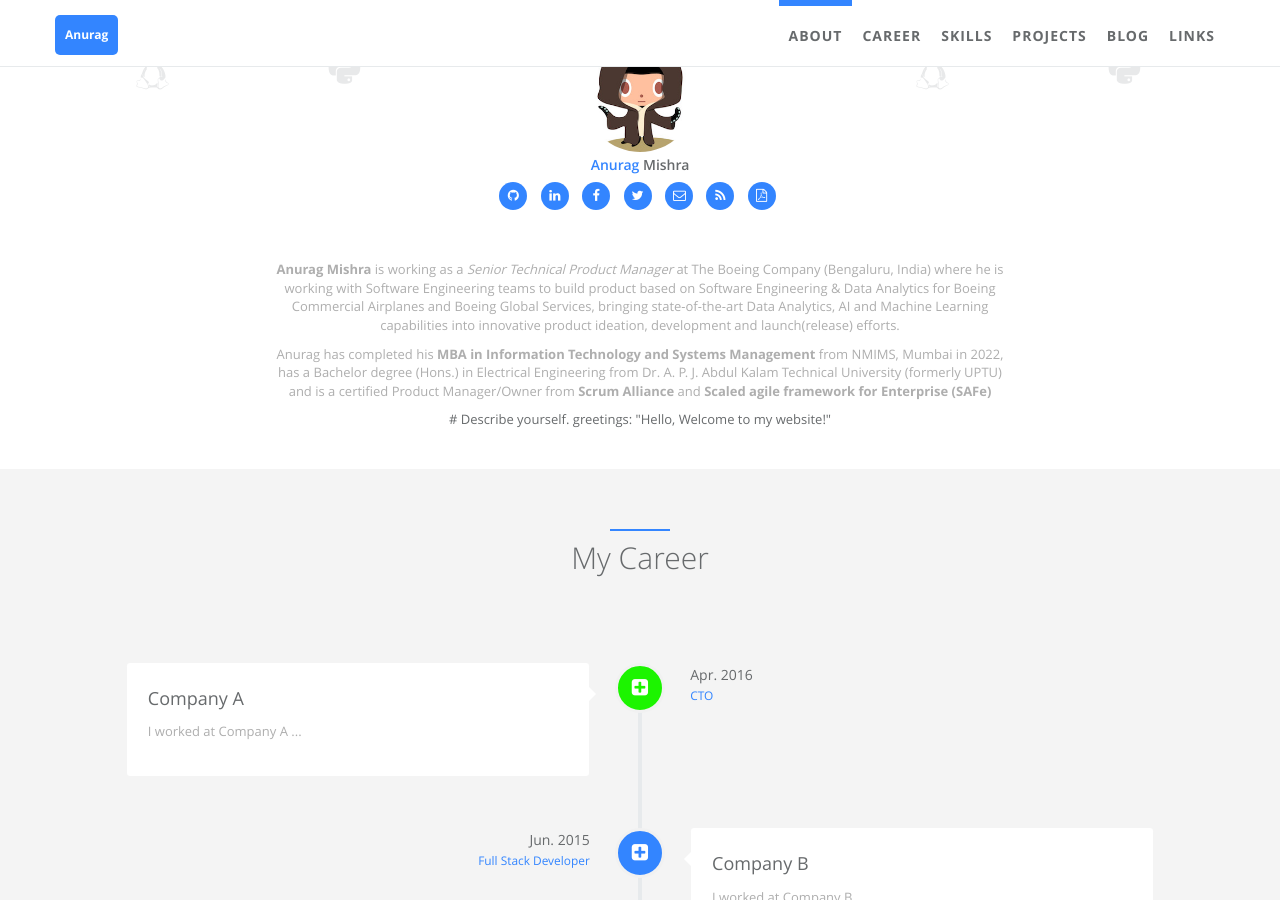
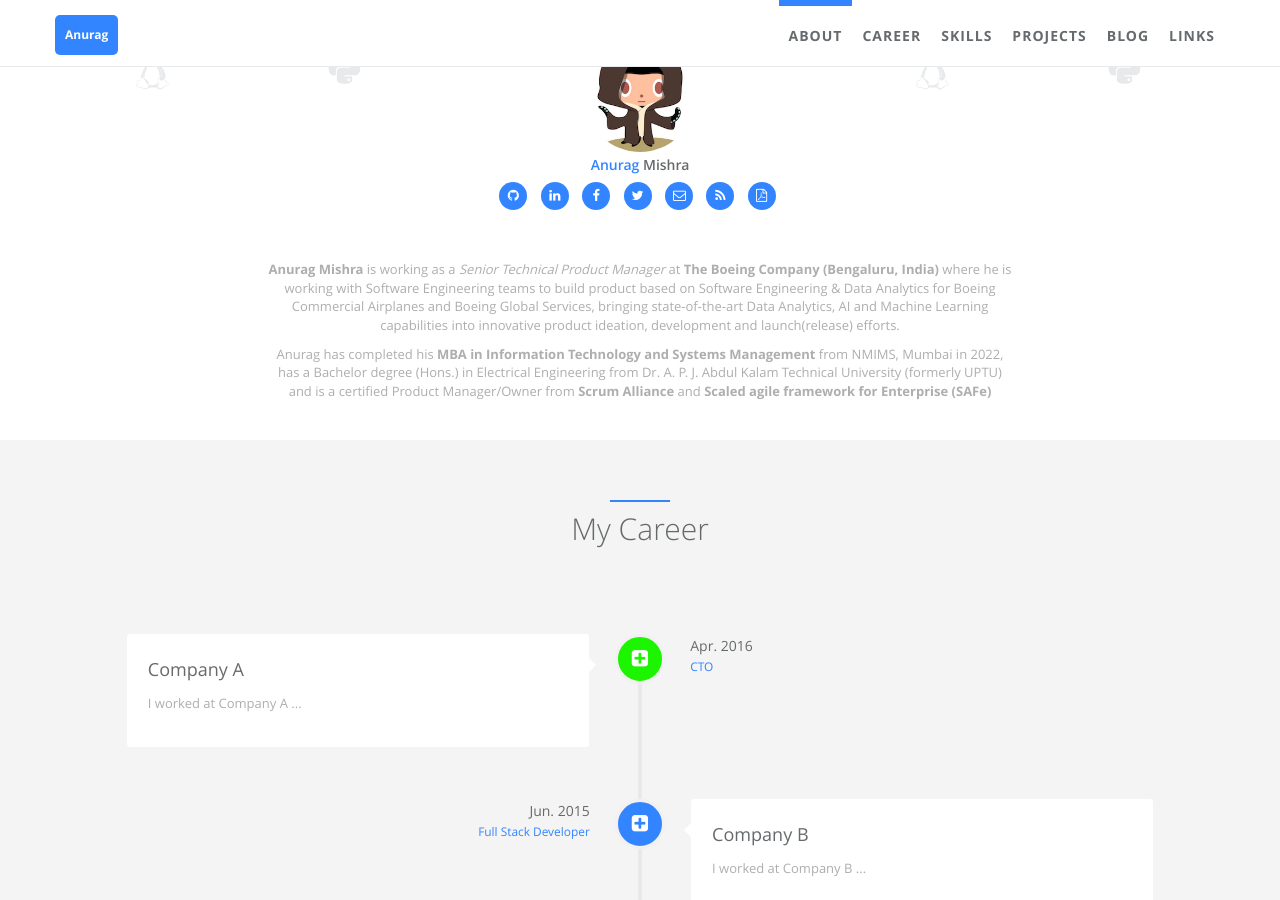
Before and after one commit to mishra-anurag27/mishra-anurag27.github.io, a Jekyll site: the page built from index.html, in a window 1280 px wide and 900 px high, scrolled down 432 px. Built offline with Jekyll 4.4.1, drawn with Linux system fonts in a browser that asks for light colours.

Commit message:
config changes

```diff
--- a/_config.yml
+++ b/_config.yml
@@ -29,10 +29,12 @@ author:  # change following line to your infomation.
     - name: fa-linux
     - name: icon-python
 
+  greetings: "Hello, Welcome to my Website!"
   desc:  |
-   <p><strong>Anurag Mishra</strong> is working as a <em>Senior Technical Product Manager</em> at The Boeing Company (Bengaluru, India) where he is working with Software Engineering teams to build product based on Software Engineering & Data Analytics for Boeing Commercial Airplanes and Boeing Global Services, bringing state-of-the-art Data Analytics, AI and Machine Learning capabilities into innovative product ideation, development and launch(release) efforts.</p>
-    <p>Anurag has completed his <strong>MBA in Information Technology and Systems Management</strong> from NMIMS, Mumbai in 2022, has a Bachelor degree (Hons.) in Electrical Engineering from Dr. A. P. J. Abdul Kalam Technical University (formerly UPTU) and is a certified Product Manager/Owner from <strong>Scrum Alliance </strong> and  <strong>Scaled agile framework for Enterprise (SAFe) </strong> </p>  # Describe yourself.
-   greetings: "Hello, Welcome to my website!"
+   <p><strong>Anurag Mishra</strong> is working as a <em>Senior Technical Product Manager</em> at <strong>The Boeing Company (Bengaluru, India) </strong> where he is working with Software Engineering teams to build product based on Software Engineering & Data Analytics for Boeing Commercial Airplanes and Boeing Global Services, bringing state-of-the-art Data Analytics, AI and Machine Learning capabilities into innovative product ideation, development and launch(release) efforts.</p>
+    <p>Anurag has completed his <strong>MBA in Information Technology and Systems Management</strong> from NMIMS, Mumbai in 2022, has a Bachelor degree (Hons.) in Electrical Engineering from Dr. A. P. J. Abdul Kalam Technical University (formerly UPTU) and is a certified Product Manager/Owner from <strong>Scrum Alliance </strong> and  <strong>Scaled agile framework for Enterprise (SAFe) </strong> </p>
+
+
 # comment
 disqus:  # if you wanna comment feature, go to https://disqus.com/ to get your configuration; if not, comment following two lines.
   name: Anurag-Mishra
```
